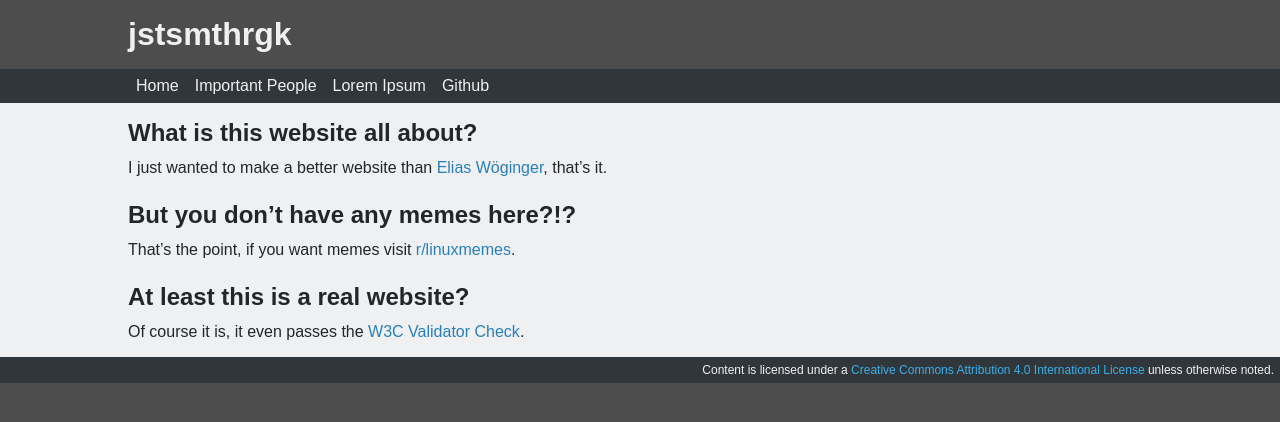
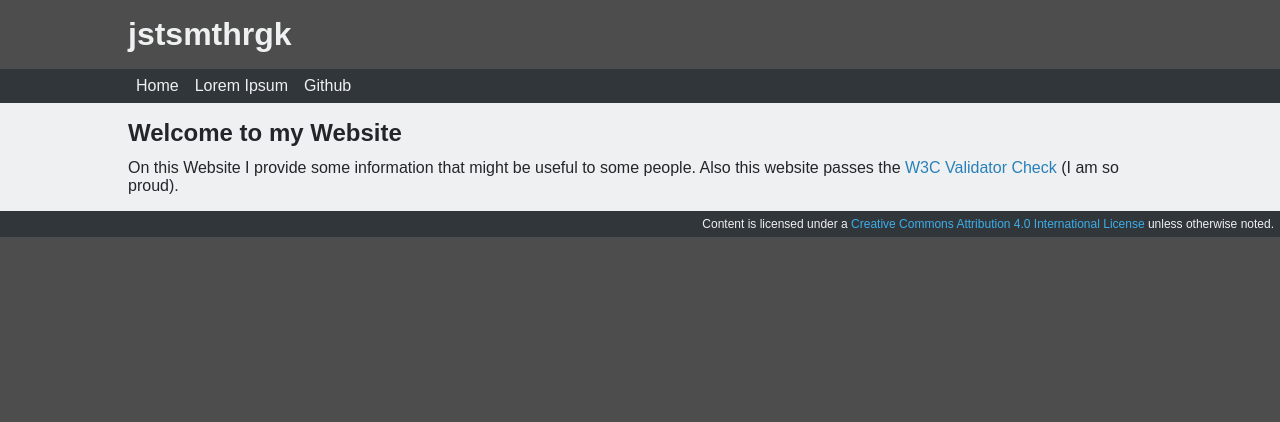
Before and after one commit to jstsmthrgk/jstsmthrgk.github.io, a Jekyll site: the page built from index.md, in a window 1280 px wide. Shown: the top 422 px of the page. Built offline with Jekyll 4.4.1, drawn with Linux system fonts in a browser that asks for light colours.

Commit message:
changed purpose of website

```diff
--- a/_includes/nav.html
+++ b/_includes/nav.html
@@ -1,6 +1,5 @@
 <ul>
 	<li><a href="/">Home</a></li>
-	<li><a href="/importantpeople.html">Important People</a></li>
 	<li><a href="/loremipsum.html">Lorem Ipsum</a></li>
 	<li><a href="https://github.com/jstsmthrgk/">Github</a></li>
 </ul>
--- a/index.md
+++ b/index.md
@@ -1,9 +1,6 @@
 ---
 title: Home
 ---
-## What is this website all about?
-I just wanted to make a better website than [Elias Wöginger](https://woegingerelias.azurewebsites.net), that's it.
-## But you don't have any memes here?!?
-That's  the point, if you want memes visit [r/linuxmemes](https://reddit.com/r/linuxmemes).
-## At least this is a real website?
-Of course it is, it even passes the [W3C Validator Check](https://validator.w3.org/nu/?doc=https%3A%2F%2Fjstsmthrgk.github.io%2F).
+## Welcome to my Website
+On this Website I provide some information that might be useful to some people.
+Also this website passes the [W3C Validator Check](https://validator.w3.org/nu/?doc=https%3A%2F%2Fjstsmthrgk.github.io%2F) (I am so proud).
```
Also changed, not shown: importantpeople.md (deleted, +0 -32 lines).
